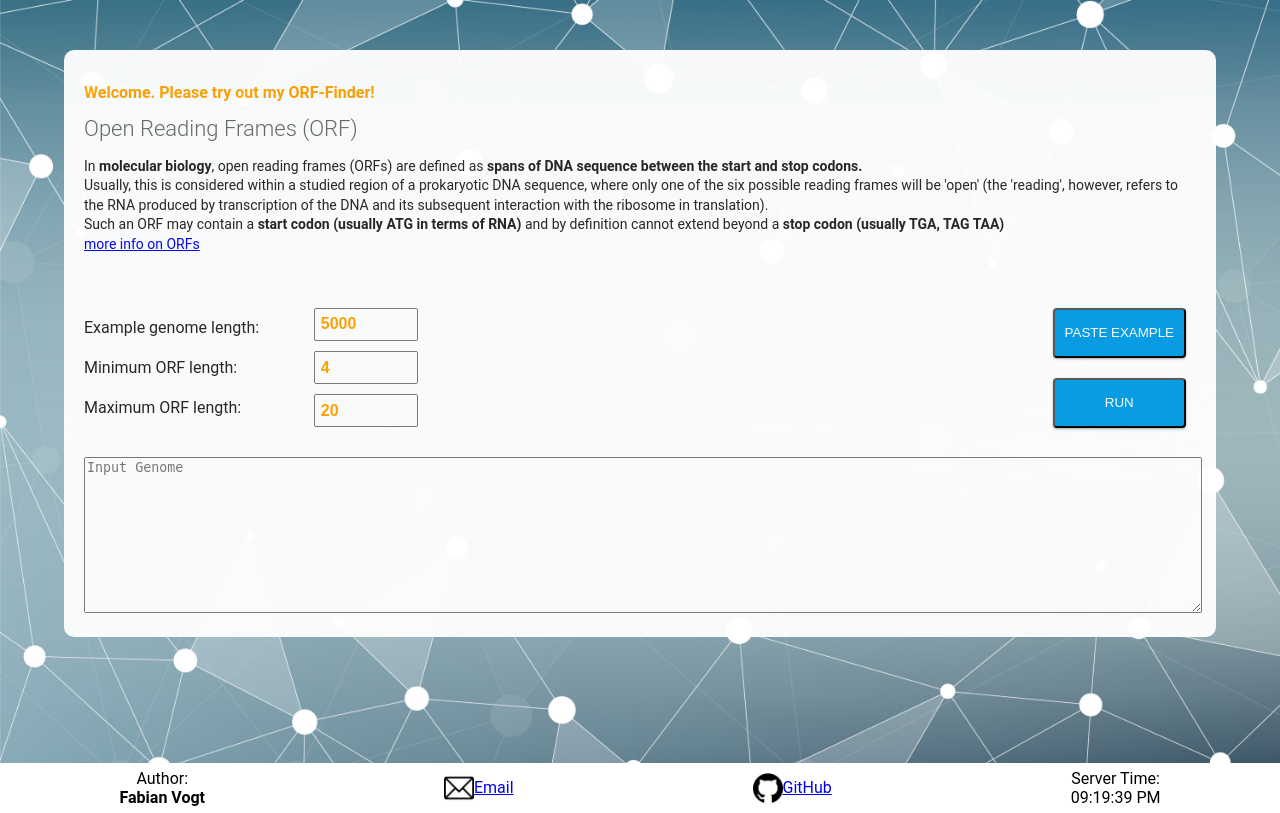
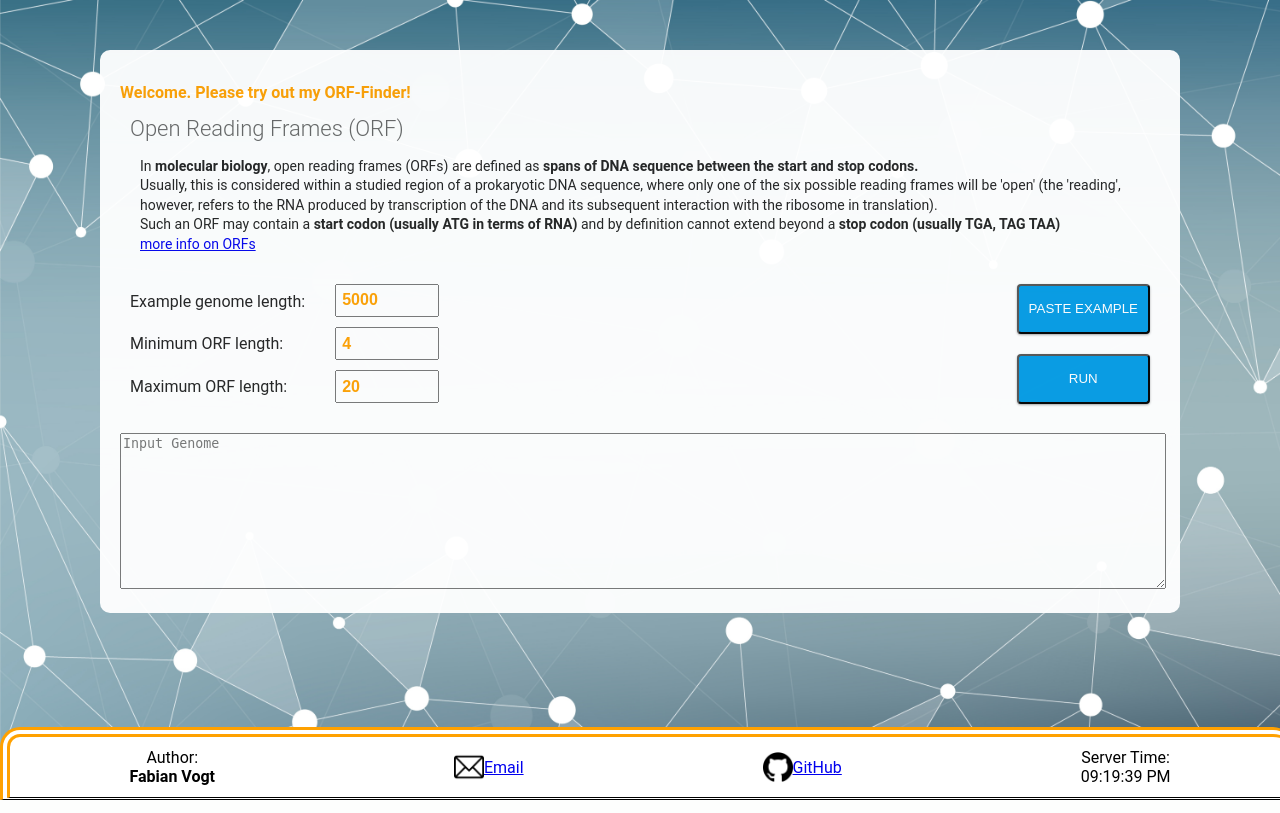
Before and after one commit to fabianxvogt/ORF-webapp, a Flask app: page / in a window 1280 px wide. Run offline with Flask 2, Linux system fonts and the light colour scheme.

Commit message:
finished

```diff
--- a/static/styles.css
+++ b/static/styles.css
@@ -22,14 +22,20 @@ body {
 .input_div, .output_div {
   background: white;
   opacity: 95%;
-  max-width: 100%;
+  /*max-width: 100%; */
   padding: 20px 20px;
   border-radius: 10px;
 }
+.input_div {
+  min-width: 50%;
+  display: block;
+}
 
 .flex-child {
-  min-width: 90%;
-  max-width: 90%;
+  display: flex;
+  justify-content: center;
+  min-width: 50%;
+  max-width: 100%;
   position: relative;
   flex: 1;
   margin: 50px;
@@ -64,8 +70,8 @@ color: white;
 .length_labels_div {
   display:flex;
   flex-direction: column;
-  justify-content: space-evenly;
-  margin-right: 20px;
+  justify-content: space-between;
+  margin: 18px 20px 18px 0px;
 }
 
 .length_inputs_div {
@@ -110,11 +116,21 @@ tbody {
 .footer_div {
   display:flex;
   justify-content: space-around;
-  height: 50px;
+  height: 60px;
   align-items: center;
+  border-top: 10px solid #ffa100;
+  border-left: 10px solid #ffa100;
+  border-top-left-radius: 20px;
+  border-top-right-radius: 20px;
+  border-style: double;
   background-color: white;
   color: black;
   font-size: medium;
+  position: fixed;
+  left: 0;
+  bottom: 0;
+  width: 100%;
+  text-align: center;
 }
 
 .output_header_div {
@@ -169,11 +185,11 @@ tbody {
 }
 
 .fields_div {
-  display:flex; flex-direction: row; justify-content: space-between; max-width: 100%;
+  display:flex; margin:0px 0px 0px 10px; flex-direction: row; justify-content: space-between; max-width: 100%;
 }
 h2, input { color: #ffa100; font-weight: bold; font-size: 16px; }
-h1 { font-size: 22px; font-weight: 300; color: rgba(0,0,0,0.6); margin: 0 0 16px;}
-p { line-height: 140%; margin: 16px 0 24px; font-size: 14px; }
+h1 { font-size: 22px; font-weight: 300; color: rgba(0,0,0,0.6); margin: 0 0 16px 10px;}
+p { line-height: 140%; margin: 0px 20px 0px 20px; max-width: 1000px; font-size: 14px; }
 
 
 /* loading animation */
```
Lines whose indentation alone changed are shown as unchanged.
